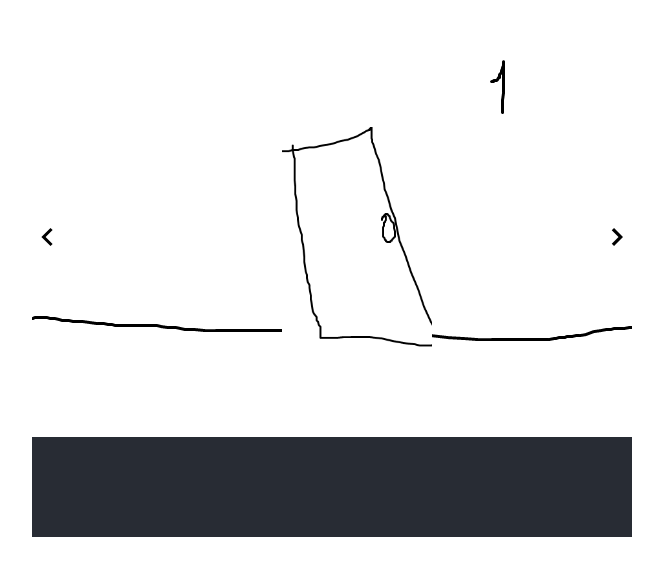
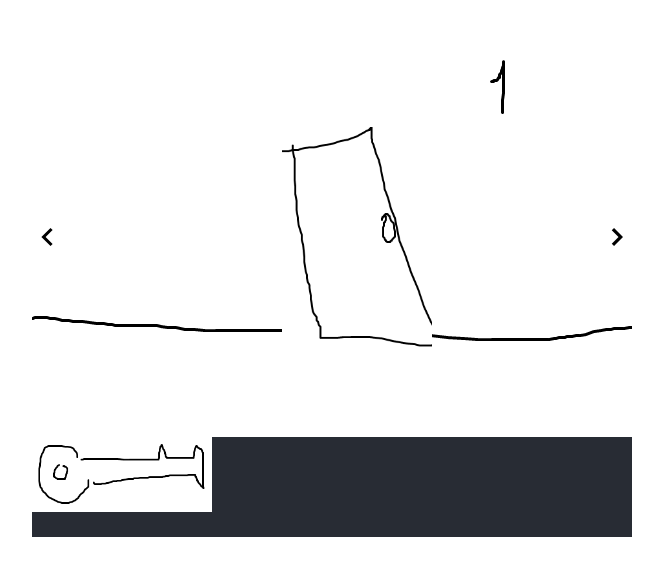
Before and after one commit to pokechirlia/EscapeGame, a React (Create React App) app: page / in a window 1280 px wide. Shown: the part 113-688 px from the top of the page, without its empty margins (308-971 px from the left). Built offline with nearby package versions, Linux system fonts and the light colour scheme.

Commit message:
set up collected item

```diff
--- /dev/null
+++ b/src/components/CollectItem.jsx
@@ -0,0 +1,8 @@
+import React from "react";
+
+function CollectItem() {
+  // return (  );
+  console.log("fr?");
+}
+
+export default CollectItem;
--- a/src/components/CollectableObject.jsx
+++ b/src/components/CollectableObject.jsx
@@ -7,8 +7,8 @@ class CollectableObject extends Component {
 
   storeStyle = {
     width: "75px",
-    position: "absolute",
-    bottom: "10px",
+    position: "relative",
+    top: "10px",
     left: "10px",
   };
 
--- a/src/components/Page.jsx
+++ b/src/components/Page.jsx
@@ -1,12 +1,46 @@
 import React, { Component } from "react";
 import Room from "./Room";
+// import { Slide } from "react-slideshow-image";
+// import "react-slideshow-image/dist/styles.css";
+import CollectItem from "./CollectItem";
 
 class Page extends Component {
-  state = {};
+  state = {
+    collectedItem: [{ name: "key", url: "/sprites/key.png" }],
+  };
+
+  storeStyle = {
+    height: "75px",
+  };
+
+  addItem = (name, url) => {
+    this.state.collectedItem.push({ name, url });
+  };
+
   render() {
     return (
       <div id="game_container">
         <Room />
+        {/* <Slide
+          autoplay={false}
+          transitionDuration={200}
+          canSwipe={false}
+          slidesToScroll={5}
+          slidesToShow={5}
+          indicators={true}
+        >
+          {this.state.collectedItem.map((item) => (
+            <div className="each-slide">
+              <img src={item} style={this.storeStyle} />
+            </div>
+          ))}
+        </Slide> */}
+
+        <div id="item-container">
+          {this.state.collectedItem.map((item) => (
+            <img src={item.url} style={this.storeStyle} />
+          ))}
+        </div>
       </div>
     );
   }
--- a/src/components/Room.jsx
+++ b/src/components/Room.jsx
@@ -33,23 +33,23 @@ class Room extends Component {
     return (
       <div className="slide-container">
         <Slide autoplay={false} transitionDuration={200} canSwipe={false}>
-          <div className="each-slide">
+          <div className="each-slide room-slide">
             <div style={{ backgroundImage: `url(${rooms[0]})` }}>
               <Room1Objects />
             </div>
           </div>
 
-          <div className="each-slide">
+          <div className="each-slide room-slide">
             <div style={{ backgroundImage: `url(${rooms[1]})` }}>
               <Room2Objects />
             </div>
           </div>
 
-          <div className="each-slide">
+          <div className="each-slide room-slide">
             <div style={{ backgroundImage: `url(${rooms[2]})` }}></div>
           </div>
 
-          <div className="each-slide">
+          <div className="each-slide room-slide">
             <div style={{ backgroundImage: `url(${rooms[3]})` }}>bbb</div>
           </div>
         </Slide>
--- a/src/components/Room2Objects.jsx
+++ b/src/components/Room2Objects.jsx
@@ -1,5 +1,6 @@
 import React, { Component } from "react";
 import CollectableObject from "./CollectableObject";
+import CollectItem from "./CollectItem";
 
 class Room2Objects extends Component {
   state = {};
@@ -14,11 +15,15 @@ class Room2Objects extends Component {
   render() {
     return (
       <div>
-        {/* <img src="/sprites/key.png" style={this.keyStyle} /> */}
-        <CollectableObject
+        <img
+          src="/sprites/key.png"
+          style={this.keyStyle}
+          onClick={CollectItem}
+        />
+        {/* <CollectableObject
           url="/sprites/key.png"
           style={this.keyStyle}
-        ></CollectableObject>
+        ></CollectableObject> */}
       </div>
     );
   }
--- a/src/index.css
+++ b/src/index.css
@@ -13,13 +13,7 @@ code {
 }
 
 
-.each-slide > div {
-  /* display: flex;
-  align-items: center;
-  justify-content: center;
-  background-size: cover;
-  height: 300px; */
-
+.room-slide > div {
   background-size: cover;
   width: 600px;
   height: 400px;
```
